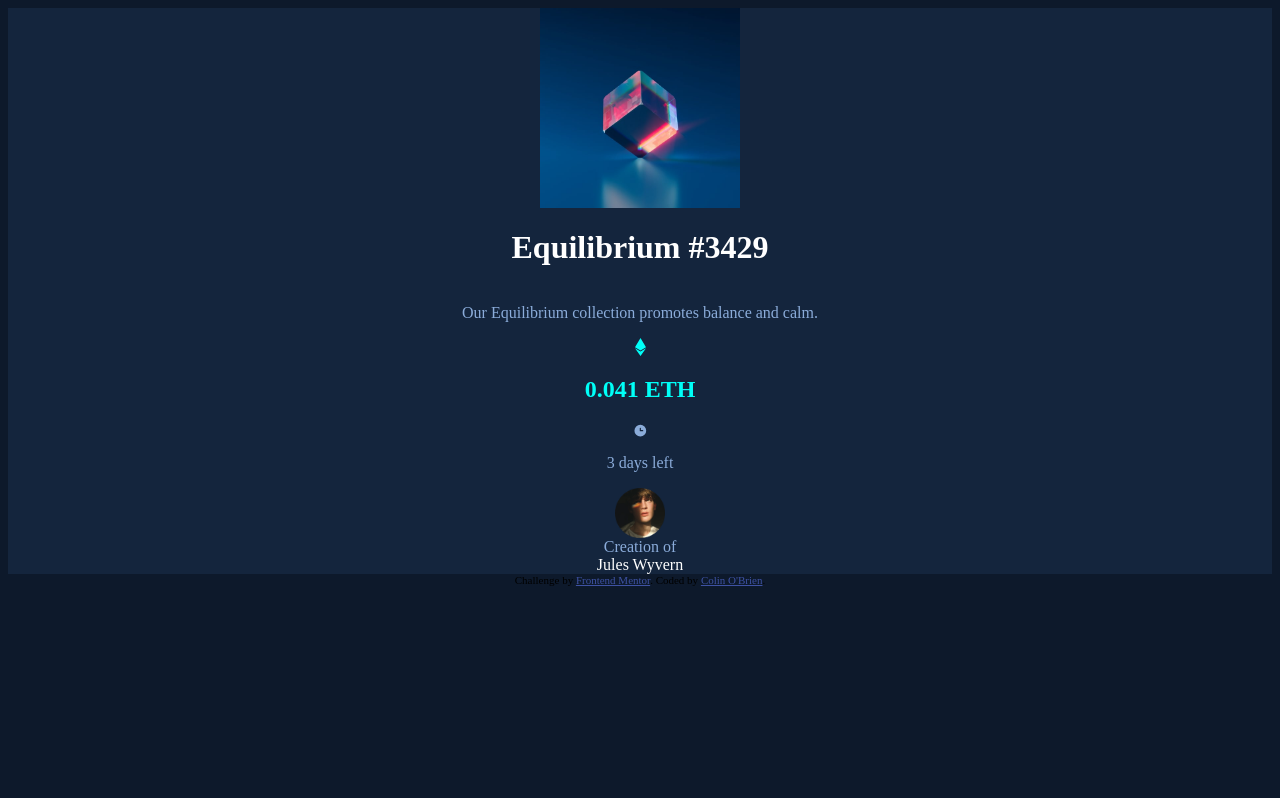
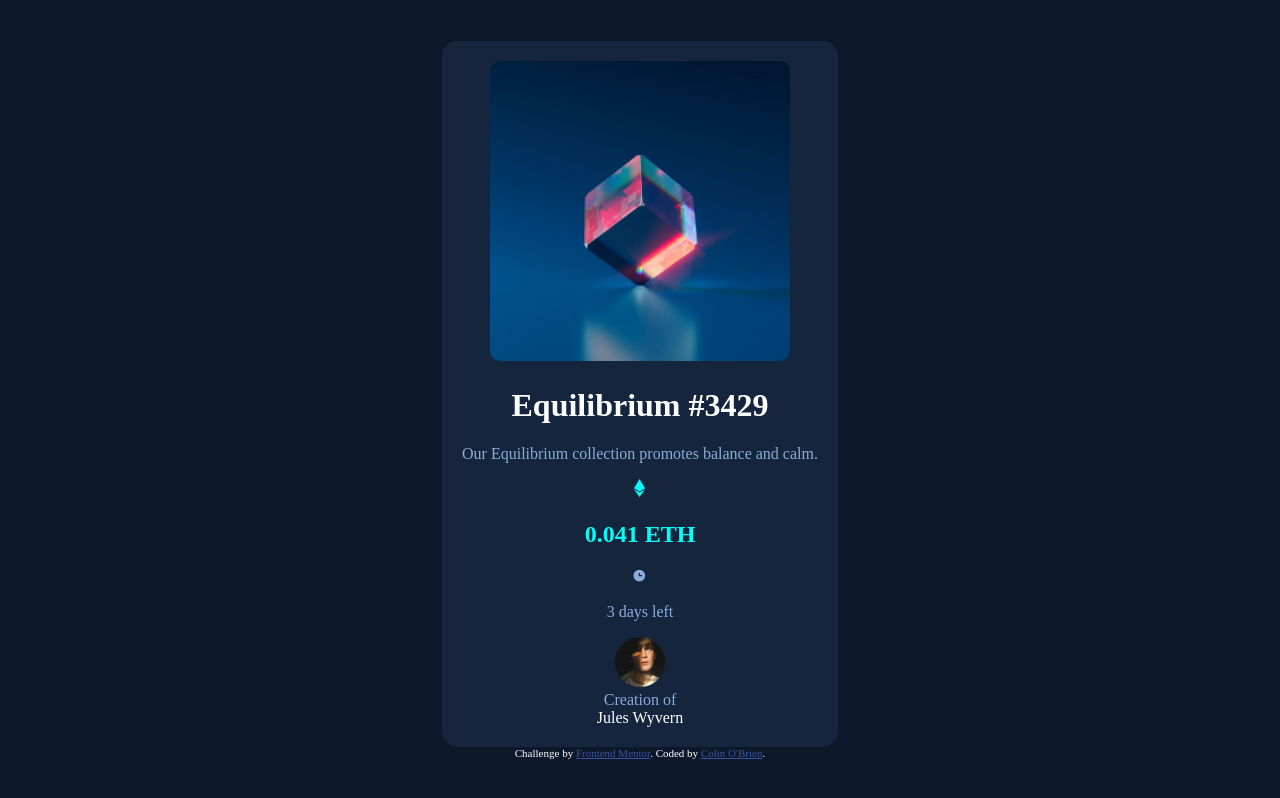
Before and after one commit to Colin-OBrien/NFT-Preview-Card, a plain HTML site: page index.html in a window 1280 px wide. Drawn offline with Linux system fonts and the light colour scheme.

Commit message:
updated box structure

```diff
--- a/css-styles/styles.css
+++ b/css-styles/styles.css
@@ -1,8 +1,22 @@
+html, body {
+    margin: 0;
+    height: 100%;
+}
+
+body {
+    display: flex;
+    flex-direction: column;
+    align-items: center;
+    justify-content: center;
+    background-color:hsl(217, 54%, 11%);
+    text-align:center;
+}
+
 .box {
    background-color: hsl(216, 50%, 16%);
-   display: flex;
-   flex-direction: column;
-   align-items: center;
+   padding: 20px;
+   border-radius: 15px;
+   max-width: 1440px;
 }
 
 h2 {
@@ -18,7 +32,8 @@ h2 {
 }
 
 .main-img {
-    max-width: 200px
+    max-width: 300px;
+    border-radius: 10px;
 }
 
 .icon {
@@ -30,6 +45,7 @@ h2 {
 }
 
 .attribution {
+    color: hsl(0, 0%, 100%);
     font-size: 11px;
     text-align: center;
 }
--- a/index.html
+++ b/index.html
@@ -11,19 +11,25 @@
   <!-- Feel free to remove these styles or customise in your own stylesheet 👍 -->
   <link rel='stylesheet' href='./css-styles/styles.css'>
 </head>
-<body style="background-color:hsl(217, 54%, 11%);text-align:center">
+<body>
   <div class='box'>
+
     <img class='main-img' src='./images/image-equilibrium.jpg'>
+
     <h1 class='white-text'>Equilibrium #3429</h1>
 
     <p class='light-text'>Our Equilibrium collection promotes balance and calm.</p>
 
     <img class='icon' src='./images/icon-ethereum.svg'>
+
     <h2>0.041 ETH</h2>
+
     <img class='icon' src='./images/icon-clock.svg'>
+
     <p class='light-text'>3 days left</p>
 
     <img class='avatar' src='./images/image-avatar.png'>
+
     <div class='light-text'>Creation of</div> <div class='white-text'>Jules Wyvern</div>
   </div>
   <div class="attribution">
```
